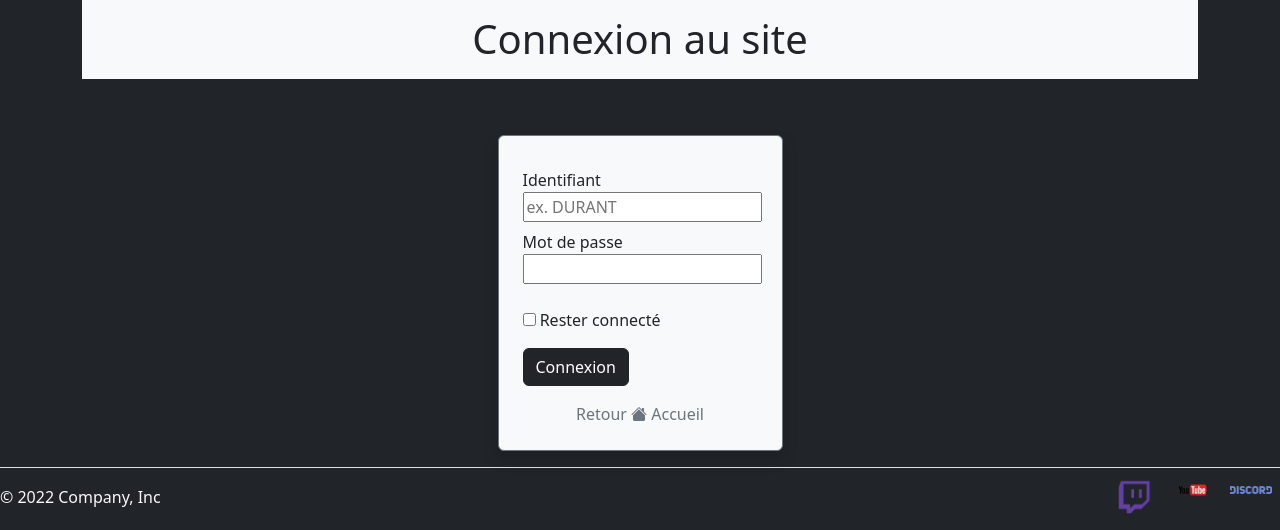
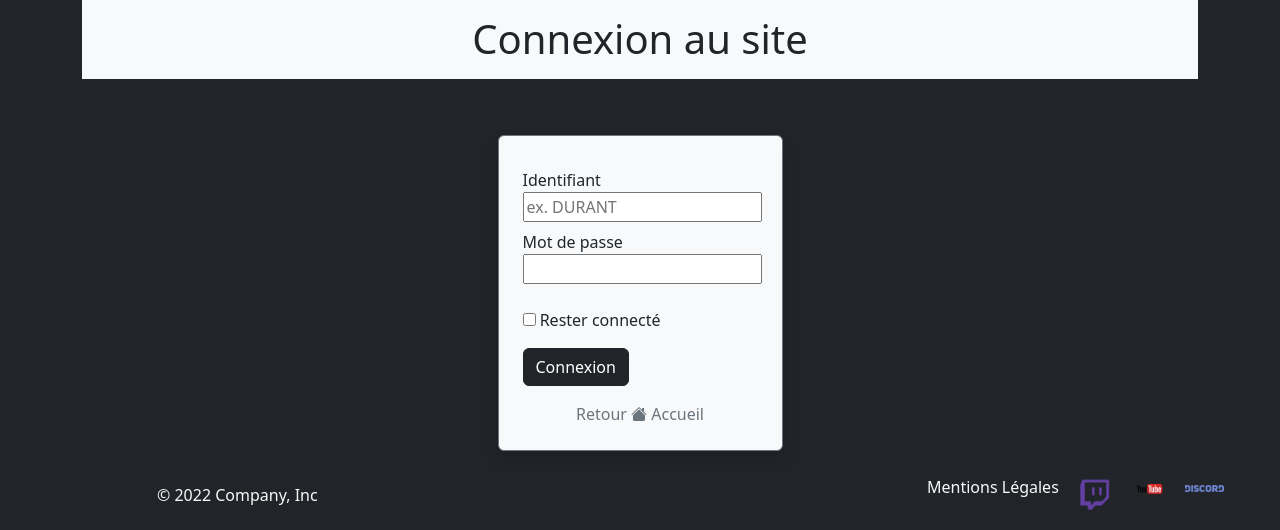
Before and after one commit to Eosiin/Flux-rss, a PHP site: page /views/login.php in a window 1280 px wide. Shown: the part 577-1107 px from the top of the page. Run offline with PHP 8.4, Linux system fonts and the light colour scheme.

Commit message:
footer mentions légales

```diff
--- a/inc/footer.php
+++ b/inc/footer.php
@@ -1,9 +1,10 @@
 </div>
-<footer class="row flex-wrap justify-content-between align-items-center py-2 my-3 border-top mb-0 <?= (isset($_SESSION['USER']) && isset($_COOKIE["whiteTheme"]) && $_COOKIE["whiteTheme"] == "on") ? "bg-light"  : "bg-dark" ?>">
-    <div class="col-md-4 d-flex align-items-center ">
+<footer class="row flex-wrap justify-content-between align-items-center py-2 px-5 my-3 mb-2 <?= (isset($_SESSION['USER']) && isset($_COOKIE["whiteTheme"]) && $_COOKIE["whiteTheme"] == "on") ? "bg-light"  : "bg-dark" ?>">
+    <div class="col-md-4 d-flex align-items-center justify-content-center">
         <span class="mb-3 mb-md-0 <?= (isset($_SESSION['USER']) && isset($_COOKIE["whiteTheme"]) && $_COOKIE["whiteTheme"] == "on") ? "text-dark" : "text-light" ?>">&copy; 2022 Company, Inc</span>
     </div>
     <ul class="nav col-md-4 me-2 justify-content-end list-unstyled d-flex">
+        <li class=" <?= (isset($_SESSION['USER']) && isset($_COOKIE["whiteTheme"]) && $_COOKIE["whiteTheme"] == "on") ? "text-dark" : "text-light" ?>">Mentions Légales</li>
         <li class="ms-3 logo-reseaux"><a class="text-light" href="#"><img class="reseaux" src="../assets/img/logo-twitch.png" alt=""></a></li>
         <li class="ms-3 logo-reseaux"><a class="text-light" href="#"><img class="reseaux" src="../assets/img/logo-yt.png" alt=""></a></li>
         <li class="ms-3 logo-reseaux"><a class="text-light" href="#"><img class="reseaux" src="../assets/img/logo-discord.png" alt=""></a></li>
```
